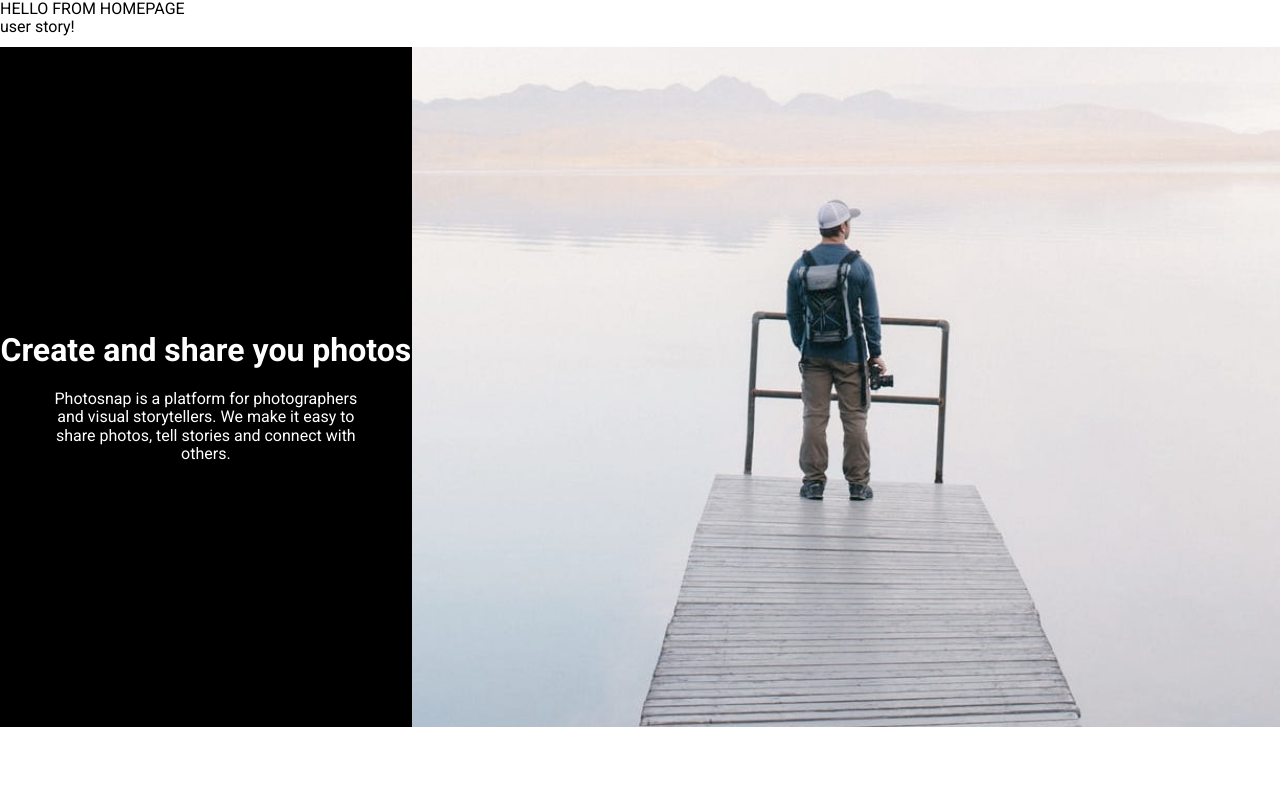
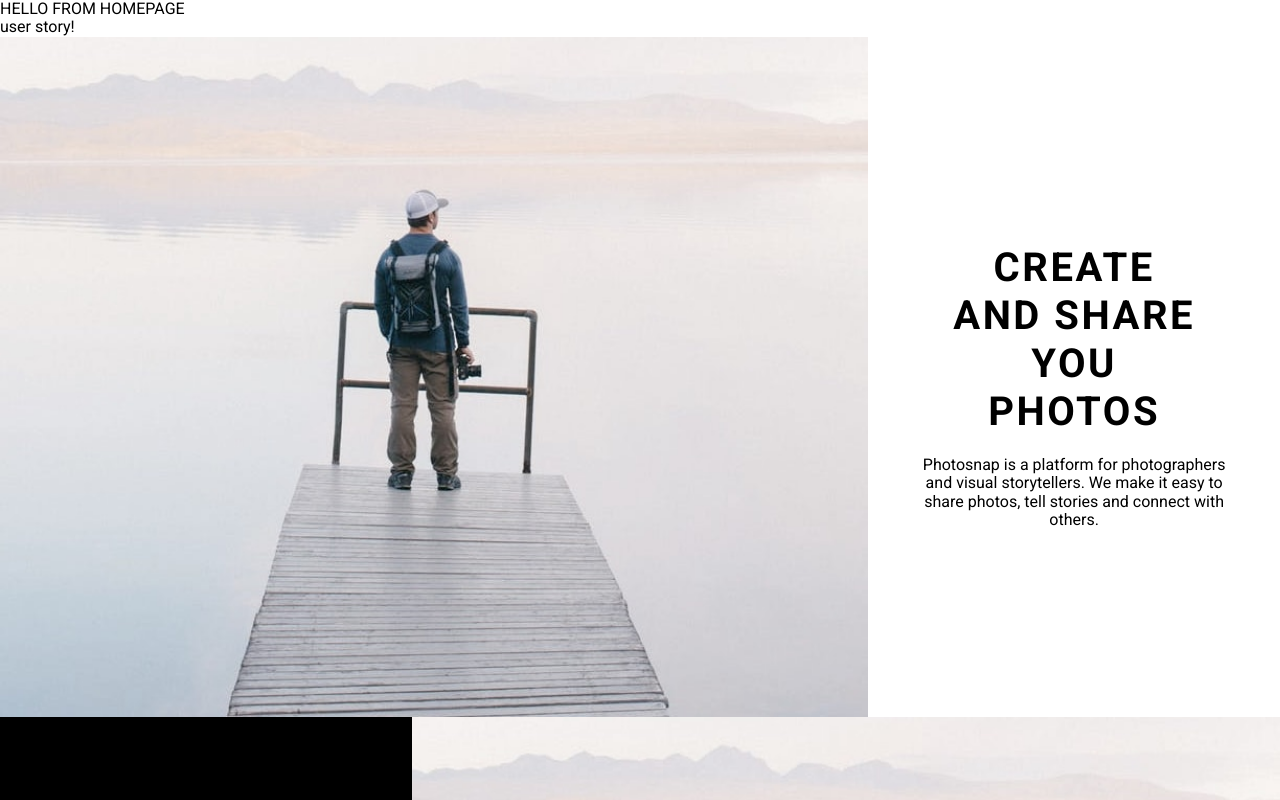
Before and after one commit to ai-is-awesome/photosnap_storyteller, a React (Create React App) app: page / in a window 1280 px wide. Shown: the top 800 px of the page. Built offline with nearby package versions, Linux system fonts and the light colour scheme.

Commit message:
added light and dark  theme support, and text size prop to conditionally render the text on appropriate  side

```diff
--- a/package.json
+++ b/package.json
@@ -6,6 +6,7 @@
     "@testing-library/jest-dom": "^5.16.1",
     "@testing-library/react": "^12.1.2",
     "@testing-library/user-event": "^13.5.0",
+    "classnames": "^2.3.1",
     "react": "^17.0.2",
     "react-dom": "^17.0.2",
     "react-router-dom": "^6.2.1",
--- a/src/features/Home/HomePage.js
+++ b/src/features/Home/HomePage.js
@@ -3,12 +3,12 @@ import PhotoCard from "../PhotoCard/PhotoCard";
 import UserStory from "../UserStory/UserStory";
 
 export default function HomePage() {
-  const arr = [1];
   return (
     <>
       HELLO FROM HOMEPAGE
       <UserStory />
-      <PhotoCard />
+      <PhotoCard textTheme={"light"} textSide={"right"} />
+      <PhotoCard textTheme={"dark"} textSide={"left"} />
     </>
   );
 }
--- a/src/features/PhotoCard/PhotoCard.js
+++ b/src/features/PhotoCard/PhotoCard.js
@@ -1,18 +1,41 @@
 import React from "react";
 import "./photocard.scss";
 import testImage from "./create-and-share.jpg";
+import classNames from "classnames";
 
 export default function PhotoCard({ textSide, textTheme }) {
+  const textContainerClasses = classNames(
+    "pc__text_container",
+    textTheme === "dark" ? ".pc__dark_theme" : "pc__light_theme"
+  );
+
+  const textContainer = (
+    <div className={textContainerClasses}>
+      <h1>Create and share you photos</h1>
+      <p>
+        Photosnap is a platform for photographers and visual storytellers. We
+        make it easy to share photos, tell stories and connect with others.
+      </p>
+    </div>
+  );
+
+  const imgContainer = (
+    <img className={"pc__img_container"} src={testImage} alt="hero_img" />
+  );
+
+  if (textSide === "left") {
+    return (
+      <div className={"pc__container"}>
+        {textContainer}
+        {imgContainer}
+      </div>
+    );
+  }
+
   return (
-    <div className="pc__container">
-      <div className="pc__left_container">
-        <h1>Create and share you photos</h1>
-        <p>
-          Photosnap is a platform for photographers and visual storytellers. We
-          make it easy to share photos, tell stories and connect with others.
-        </p>
-      </div>
-      <img className="pc__right_container" src={testImage} />
+    <div className={"pc__container"}>
+      {imgContainer}
+      {textContainer}
     </div>
   );
 }
--- a/src/features/PhotoCard/photocard.scss
+++ b/src/features/PhotoCard/photocard.scss
@@ -4,10 +4,9 @@
   flex-basis: 100%;
   background-color: blue;
   height: 85vh;
-  margin: 10px 0;
 }
 
-.pc__left_container {
+.pc__text_container {
   background-color: black;
   color: white;
   display: flex;
@@ -19,9 +18,28 @@
     width: 80%;
     margin: 0 auto;
   }
+
+  h1 {
+    width: 60%;
+    margin: 20px auto;
+    font-size: 40px;
+    line-height: 1.2;
+    letter-spacing: 2.5px;
+    text-transform: uppercase;
+  }
 }
 
-.pc__right_container {
+.pc__img_container {
   background-color: cyan;
   flex-basis: 65%;
 }
+
+.pc__light_theme {
+  background-color: white;
+  color: black;
+}
+
+.pc__dark_theme {
+  background-color: black;
+  color: white;
+}
```
Also changed, not shown: 1 other file (tests, documents, lock files or other folders).
